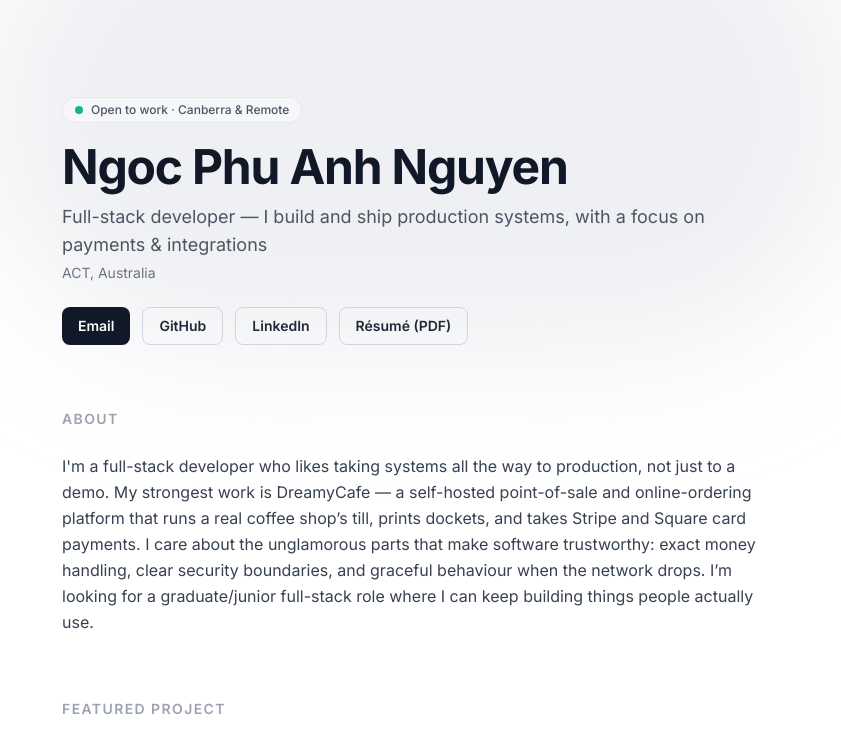
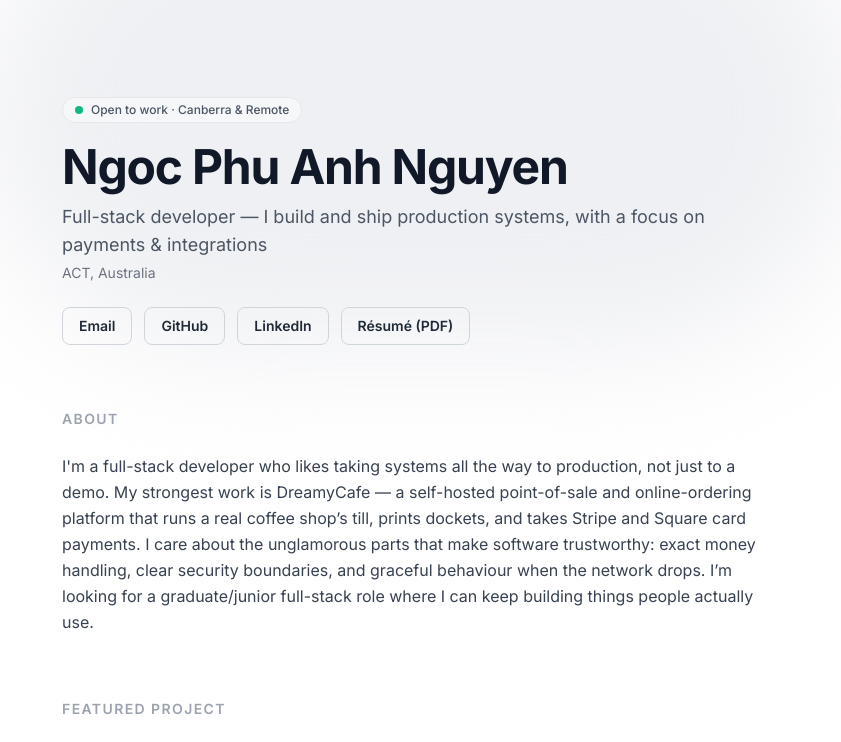
Before and after one commit to phuanh20001/portfolio, a Next.js app: page / in a window 1280 px wide. Shown: the top 742 px of the page, without its empty margins (218-1059 px from the left). Built offline with nearby package versions, Linux system fonts and the light colour scheme.

Commit message:
Enhance EmailButton and LinkButton styles for improved dark mode experience and hover effects

```diff
--- a/src/app/EmailButton.js
+++ b/src/app/EmailButton.js
@@ -25,7 +25,7 @@ export default function EmailButton({ email }) {
       onClick={copy}
       title={copied ? 'Copied!' : email}
       aria-label={`Email ${email}`}
-      className="inline-flex items-center gap-1.5 rounded-lg bg-gray-900 dark:bg-white px-4 py-2 text-sm font-semibold text-white dark:text-gray-900 hover:opacity-90 hover:-translate-y-0.5 transition focus-visible:outline-none focus-visible:ring-2 focus-visible:ring-gray-400 focus-visible:ring-offset-2 dark:focus-visible:ring-offset-gray-900"
+      className="inline-flex items-center gap-1.5 rounded-lg border border-gray-300 dark:border-gray-700 px-4 py-2 text-sm font-semibold text-gray-800 dark:text-gray-200 hover:bg-gray-50 dark:hover:bg-gray-800 hover:border-gray-400 dark:hover:border-gray-500 hover:-translate-y-1 hover:shadow-md hover:shadow-gray-300/50 dark:hover:shadow-black/40 active:translate-y-0 transition-all duration-200 focus-visible:outline-none focus-visible:ring-2 focus-visible:ring-gray-400 focus-visible:ring-offset-2 dark:focus-visible:ring-offset-gray-900"
     >
       {copied ? 'Copied!' : 'Email'}
     </a>
--- a/src/app/page.js
+++ b/src/app/page.js
@@ -31,9 +31,9 @@ function LinkButton({ href, children, primary }) {
       rel="noreferrer"
       className={
         (primary
-          ? 'bg-gray-900 dark:bg-white text-white dark:text-gray-900 hover:opacity-90'
-          : 'border border-gray-300 dark:border-gray-700 text-gray-800 dark:text-gray-200 hover:bg-gray-50 dark:hover:bg-gray-800') +
-        ' inline-flex items-center gap-1.5 rounded-lg px-4 py-2 text-sm font-semibold hover:-translate-y-0.5 transition ' +
+          ? 'bg-gray-900 dark:bg-white text-white dark:text-gray-900 hover:opacity-90 hover:shadow-gray-400/50 dark:hover:shadow-black/50'
+          : 'border border-gray-300 dark:border-gray-700 text-gray-800 dark:text-gray-200 hover:bg-gray-50 dark:hover:bg-gray-800 hover:border-gray-400 dark:hover:border-gray-500 hover:shadow-gray-300/50 dark:hover:shadow-black/40') +
+        ' inline-flex items-center gap-1.5 rounded-lg px-4 py-2 text-sm font-semibold hover:-translate-y-1 hover:shadow-md active:translate-y-0 transition-all duration-200 ' +
         focusRing
       }
     >
```
